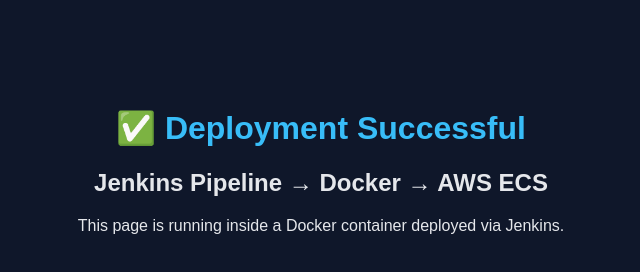
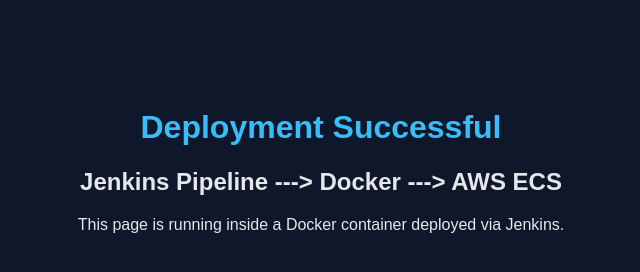
Before and after one commit to rajasekhar780/Jenkins-ECS-pipeline, a plain HTML site: page index.html in a window 1280 px wide. Shown: the whole page, without its empty margins (319-959 px from the left). Drawn offline with Linux system fonts and the light colour scheme.

Commit message:
Update index.html

```diff
--- a/index.html
+++ b/index.html
@@ -14,8 +14,8 @@
   </style>
 </head>
 <body>
-  <h1>✅ Deployment Successful</h1>
-  <h2>Jenkins Pipeline → Docker → AWS ECS</h2>
+  <h1> Deployment Successful</h1>
+  <h2>Jenkins Pipeline ---> Docker ---> AWS ECS</h2>
   <p>This page is running inside a Docker container deployed via Jenkins.</p>
 </body>
 </html>
```
